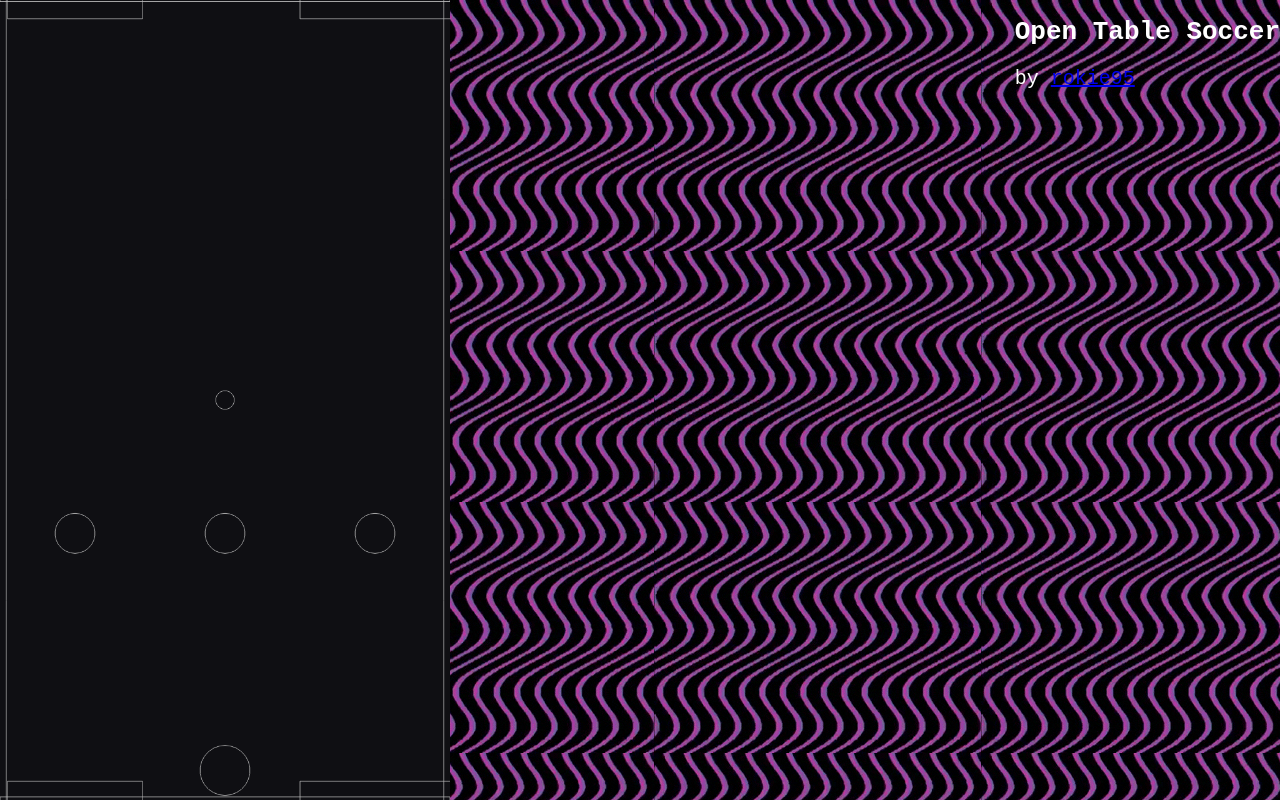
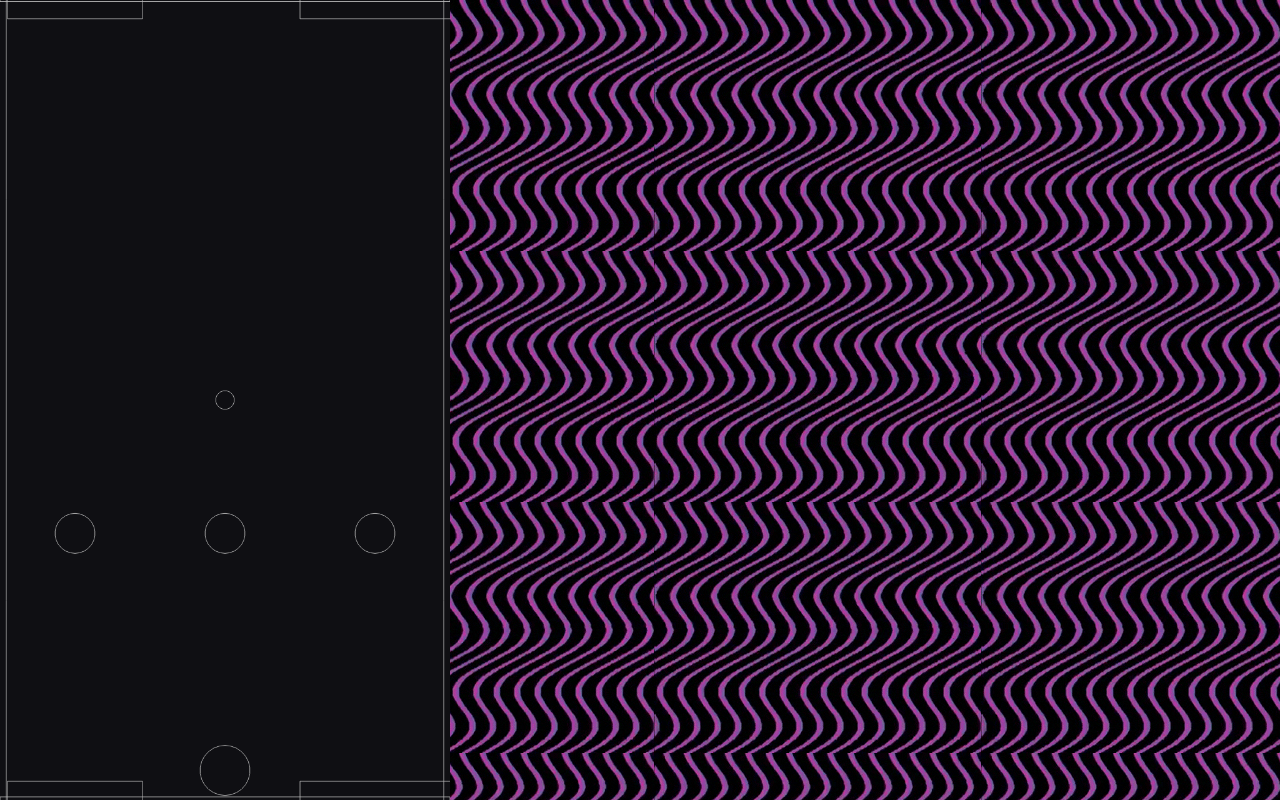
Before and after one commit to mgurga/OpenTableSoccer, a website: page index.html in a window 1280 px wide. Drawn offline with Linux system fonts and the light colour scheme; animation ran at ten frames a second.

Commit message:
reverted changes

```diff
--- a/index.html
+++ b/index.html
@@ -11,8 +11,7 @@
 
 <body>
     <div id="writeup">
-        <h1>Open Table Soccer</h1>
-        <p>by <a href="https://github.com/rokie95/">rokie95</a></p>
+
     </div>
 
     <div id="canvasDiv">
```
